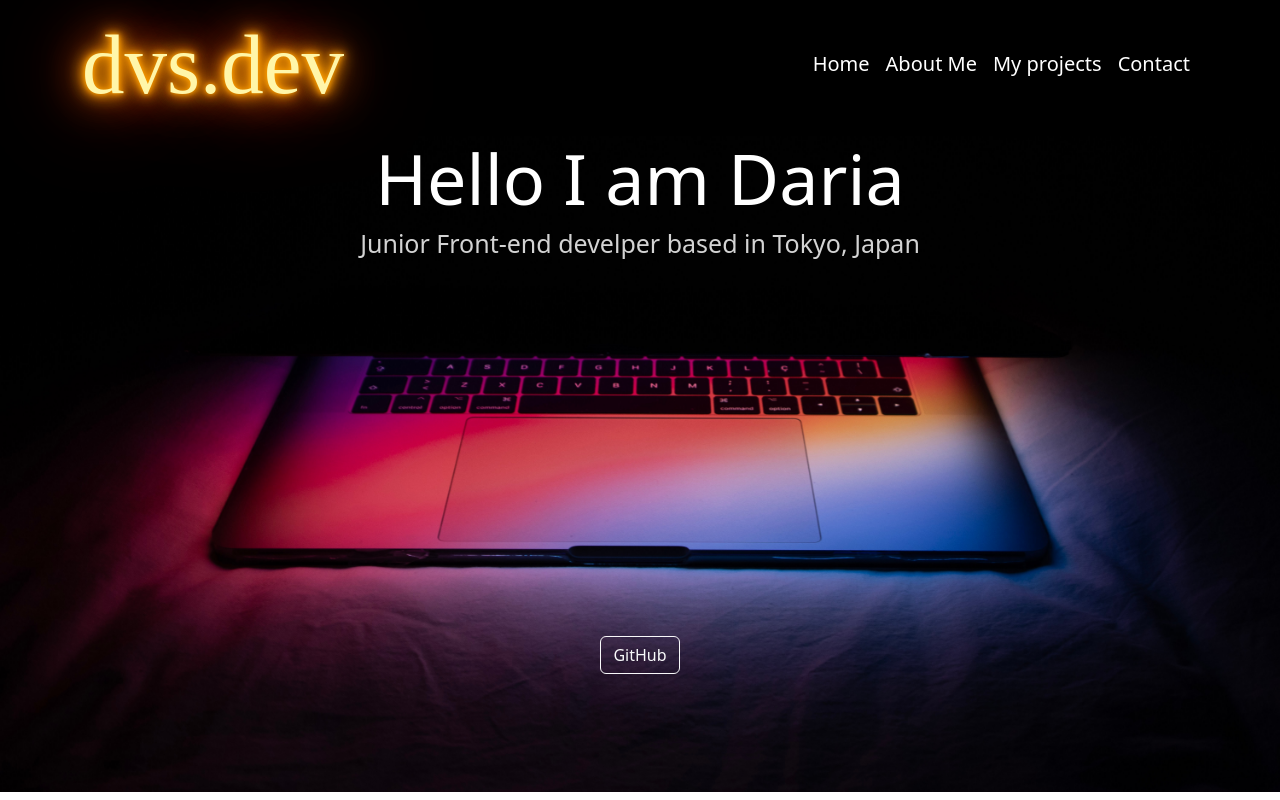
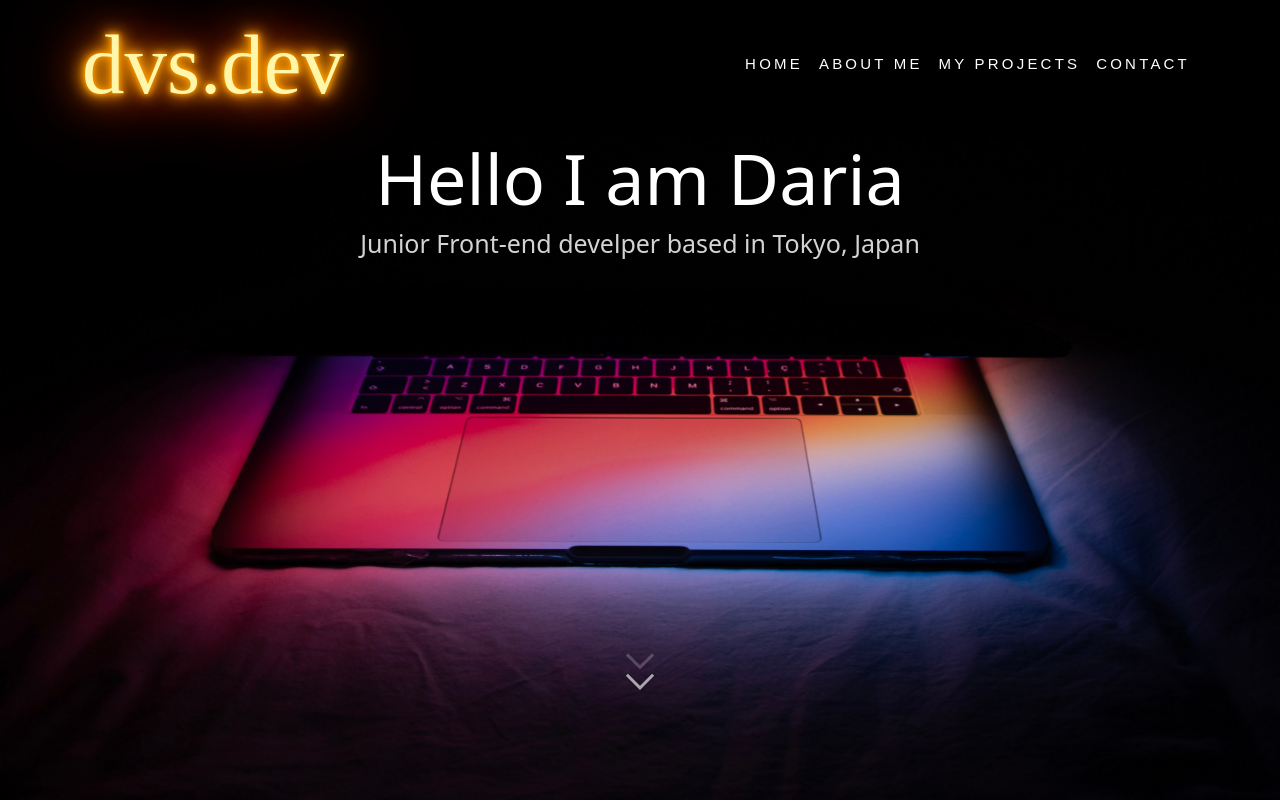
Before and after one commit to dvsdevious/portfolio, a React (Create React App) app: page / in a window 1280 px wide. Shown: the top 800 px of the page. Built offline with nearby package versions, Linux system fonts and the light colour scheme; a web font is replaced by a local one; what react-native would draw is missing.

Commit message:
added arrows animation to hero section

```diff
--- a/src/components/CSS/AboutPreview.css
+++ b/src/components/CSS/AboutPreview.css
@@ -39,6 +39,7 @@
 }
 .a-sub {
     color: black;
+    font-family: Arial, Helvetica, sans-serif;
     font-weight: 400;
     font-size: 20px;
     width: 80%;
--- a/src/components/CSS/ContactPreview.css
+++ b/src/components/CSS/ContactPreview.css
@@ -29,37 +29,39 @@
     align-items: center;
     justify-content: center;
     flex-direction: column;
+    background-color: white;
+    padding-right: 10px;
+    padding-left: 10px;
 }
-.c-title {
-    font-size: 60px;
-    width: 80%;
-    color:aliceblue;
+.c-image {
+    width: 20%;
+
 }
 form {
     margin-top: 20px;
+    text-align: center;
 }
 input {
-    width: 60%;
+    width: 95%;
     height: 50px;
-    border: none;
-    border-bottom: 1px solid black;
+    border: 1px solid black;
     margin: 10px 0;
     font-size: 14px;
     padding-left: 10px;
 }
 textarea {
-    width: 100%;
+    width: 95%;
     margin: 10px 0;
     font-size: 14px;
     padding-left: 10px;
 }
-
 button {
-    border: none;
+    border: 1px white;
     padding: 15px;
+    width:20%;
     background-color: black;
     color: white;
     font-weight: 500;
     cursor: pointer;
-
+    margin-right:75%;
 }
--- a/src/components/CSS/Header.css
+++ b/src/components/CSS/Header.css
@@ -1,12 +1,18 @@
 .color-nav {
     background-color: rgba(0, 0, 0, 0.5);
 }
-.linkText { color:white; }
+.linkText { color:white;
+  font-size: 15px; }
 
 .linkText:hover {
   color:#ffa500
 }
+.ms-auto {
+  font-family: Arial, Helvetica, sans-serif;
+  letter-spacing: 0.2rem;
+  text-transform: uppercase;
 
+}
 @import url("https://fonts.googleapis.com/css?family=Sacramento&display=swap");
 
 .neon {
--- a/src/components/CSS/HeroSection.css
+++ b/src/components/CSS/HeroSection.css
@@ -1,5 +1,5 @@
 .hero-container {
-    height: 82vh;
+    height: 85vh;
     width: 100%;
     display: flex;
     flex-direction: column;
@@ -65,3 +65,39 @@
 
     }
   }
+  .arrow {
+    position: absolute;
+    top:85%;
+    left: 50%;
+    transform: translate(-50%, -50%);
+  }
+  .arrow span {
+    display: block;
+    width: 20px;
+    height: 20px;
+    border-bottom: 3px solid white;
+    border-right: 3px solid white;
+    transform: rotate(45deg);
+    margin: -10px;
+    animation: scroll 2s infinite;
+  }
+  .arrow span:nth-child(2) {
+    animation-delay: -.2s;
+  }
+  .arrow span:nth-child(3) {
+    animation-delay: -.4s;
+  }
+
+  @keyframes scroll {
+    0% {
+      opacity: 0;
+      transform: rotate(45deg) translate(-20px, -20px);
+    }
+    50% {
+      opacity: 1;
+    }
+    100% {
+      opacity: 0;
+      transform: rotate(45deg) translate(20px, 20px);
+    }
+  }
--- a/src/components/Intro.js
+++ b/src/components/Intro.js
@@ -1,6 +1,5 @@
 import React from "react"
 import styled from "styled-components"
-import Button from 'react-bootstrap/Button';
 import "./CSS/HeroSection.css"
 
 const HeroImage = styled.img`
@@ -11,14 +10,17 @@ const HeroImage = styled.img`
     object-fit: cover;
     z-index:-1`
 
+
 export default function Intro() {
     return (
     <div className="hero-container">
             <HeroImage src="/images/heroimg.jpg" alt=""/>
             <h1> Hello I am Daria</h1>
             <h2>Junior Front-end develper based in Tokyo, Japan</h2>
-            <div className="hero-btns">
-                <Button variant="outline-light">GitHub</Button>
+            <div class="arrow">
+                <span></span>
+                <span></span>
+                <span></span>
             </div>
         </div>
     )
--- a/src/components/SheCodesElements.js
+++ b/src/components/SheCodesElements.js
@@ -57,6 +57,7 @@ transition: 0.2 ease-out;
 color: black;
 font-family: Phantomsans, sans-serif;
 text-color: black;
+width: 100%;
 
 &:hover {
     background: purple;
--- a/src/components/pages/About.js
+++ b/src/components/pages/About.js
@@ -30,7 +30,8 @@ const styles = StyleSheet.create({
         marginHorizontal: 20,
     },
     text: {
-        fontSize: 22,
+        fontSize: 20,
+        fontFamily: 'Arial, Helvetica, sans-serif',
     },
       });
 
--- a/src/components/pages/Contact.js
+++ b/src/components/pages/Contact.js
@@ -1,7 +1,7 @@
 import '../CSS/ContactPreview.css'
 import { useRef, useState } from 'react'
 import emailjs from '@emailjs/browser';
-
+import cImg from '../../images/contactimg.svg'
 
 
 const Contact = () => {
@@ -24,17 +24,17 @@ const Contact = () => {
             <div className="c-bg"></div>
                 <div className="c-wrapper">
                     <div className="c-left">
-                        <h1 className="c-title"> Let's work together</h1>
+                        <img src={cImg} alt="contact" width='510'/>
                     </div>
                     <div className="c-right">
+                        <h1>Get in touch 👋</h1>
                         <form ref={formRef} onSubmit={handleSubmit}>
                             <input type="text" placeholder="Name" name="user_name"/>
-                            <input type="text" placeholder="Subject" name="user_subject"/>
                             <input type="text" placeholder="Email" name="user_email"/>
                             <textarea rows="5" placeholder="Message" name="message"/>
-                            <button> Submit </button>
-                            {done && "Thank you!"}
                         </form>
+                        <button> Submit </button>
+                        {done && "Thank you!"}
                     </div>
                 </div>
         </div>
```
Also changed, not shown: public/images/Invited!.svg (added), public/manifest.json, src/components/CSS/About.css (line endings or trailing spaces), src/images/contactimg.svg (added).
